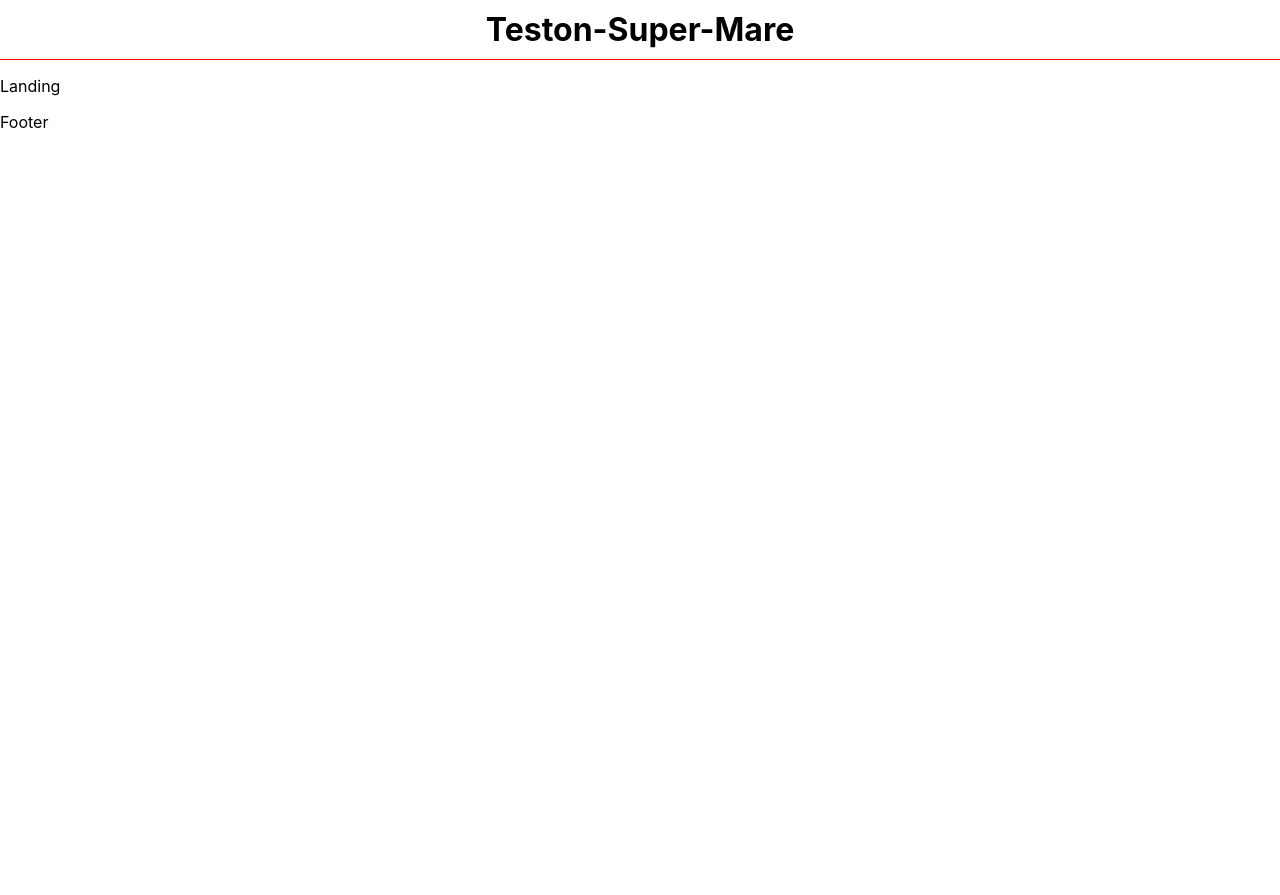
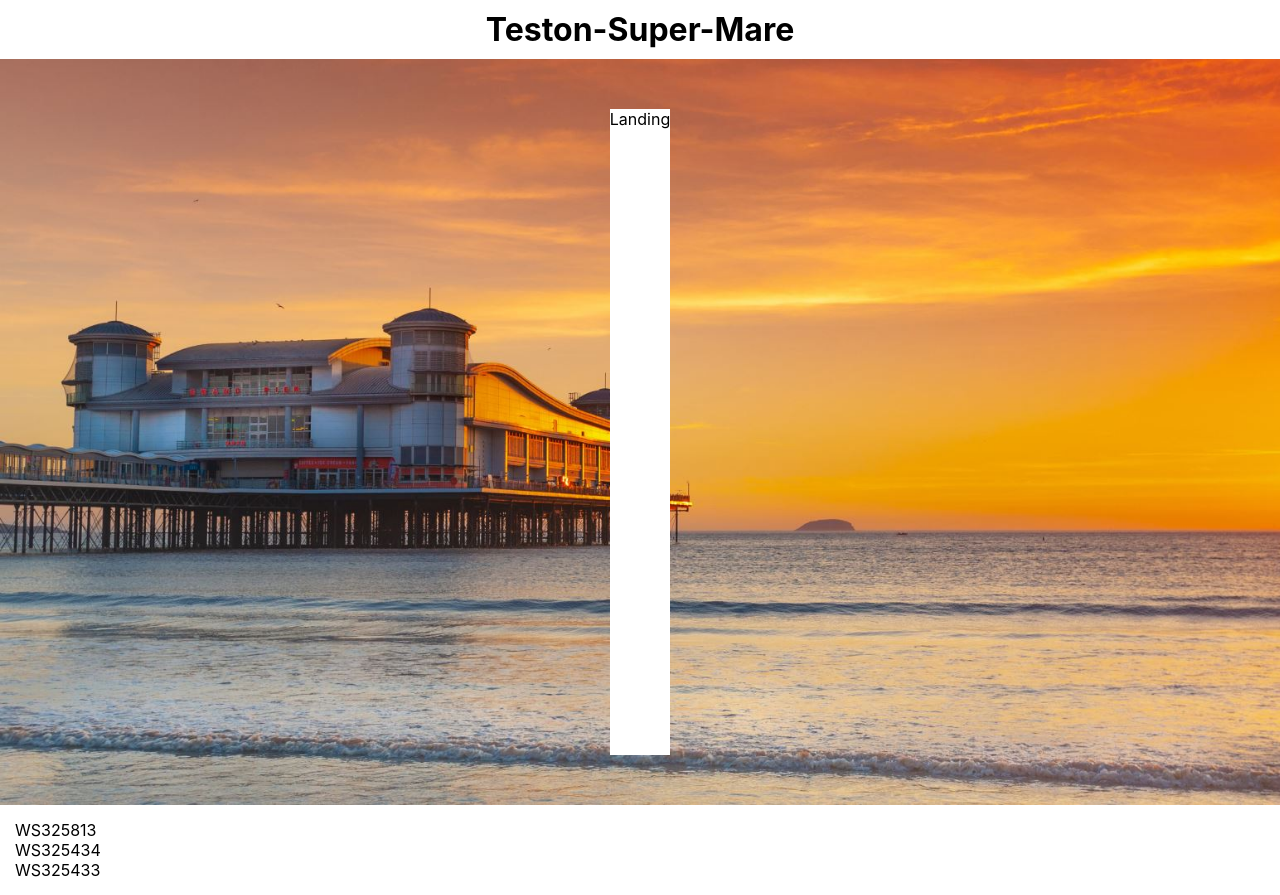
Before and after one commit to westoncollab/csd, a React (Create React App) app in the folder App/teston-super-mare/: page / in a window 1280 px wide. Before the commit the page ends 800 px from the top, so only its background shows below. Built offline with nearby package versions, Linux system fonts and the light colour scheme.

Commit message:
basic layout

```diff
--- a/App/teston-super-mare/src/pages/Landing/Landing.jsx
+++ b/App/teston-super-mare/src/pages/Landing/Landing.jsx
@@ -3,7 +3,7 @@ import React from 'react';
 class Landing extends React.Component {
     render() {
         return <>
-            <p>Landing</p>
+            <span>Landing</span>
         </>
     }
 }
--- a/App/teston-super-mare/src/pages/Layout/Layout.css
+++ b/App/teston-super-mare/src/pages/Layout/Layout.css
@@ -1,9 +1,30 @@
 header {
-    /* width: 100%; */
-    border-bottom: 1px solid red;
     text-align: center;
 }
 
 header h1 {
     margin: 10px;
 }
+
+.body {
+    min-height: CALC(100vh - 54px); /* window height minus header height */
+    background-image: url("../../assets/Background\ picture.jpg");
+    background-repeat: no-repeat;
+    background-attachment: fixed;
+    background-size: cover;
+    display: flex;
+}
+
+.body-content {
+    background-color: white;
+    max-width: 100px;
+    margin: 50px auto;
+}
+
+footer {
+    padding: 15px;
+}
+
+footer p {
+    margin: 0;
+}
--- a/App/teston-super-mare/src/pages/Layout/Layout.jsx
+++ b/App/teston-super-mare/src/pages/Layout/Layout.jsx
@@ -8,8 +8,16 @@ class Layout extends React.Component {
         <header>
             <h1>Teston-Super-Mare</h1>
         </header>
-            <Outlet />
-            <p>Footer</p>
+        <div className='body'>
+            <div className='body-content'>
+                <Outlet />
+            </div>
+        </div>
+        <footer>
+            <p>WS325813</p>
+            <p>WS325434</p>
+            <p>WS325433</p>
+        </footer>
         </>
     }
 }
```
Also changed, not shown: App/teston-super-mare/src/assets/Background picture.jpg (added).
